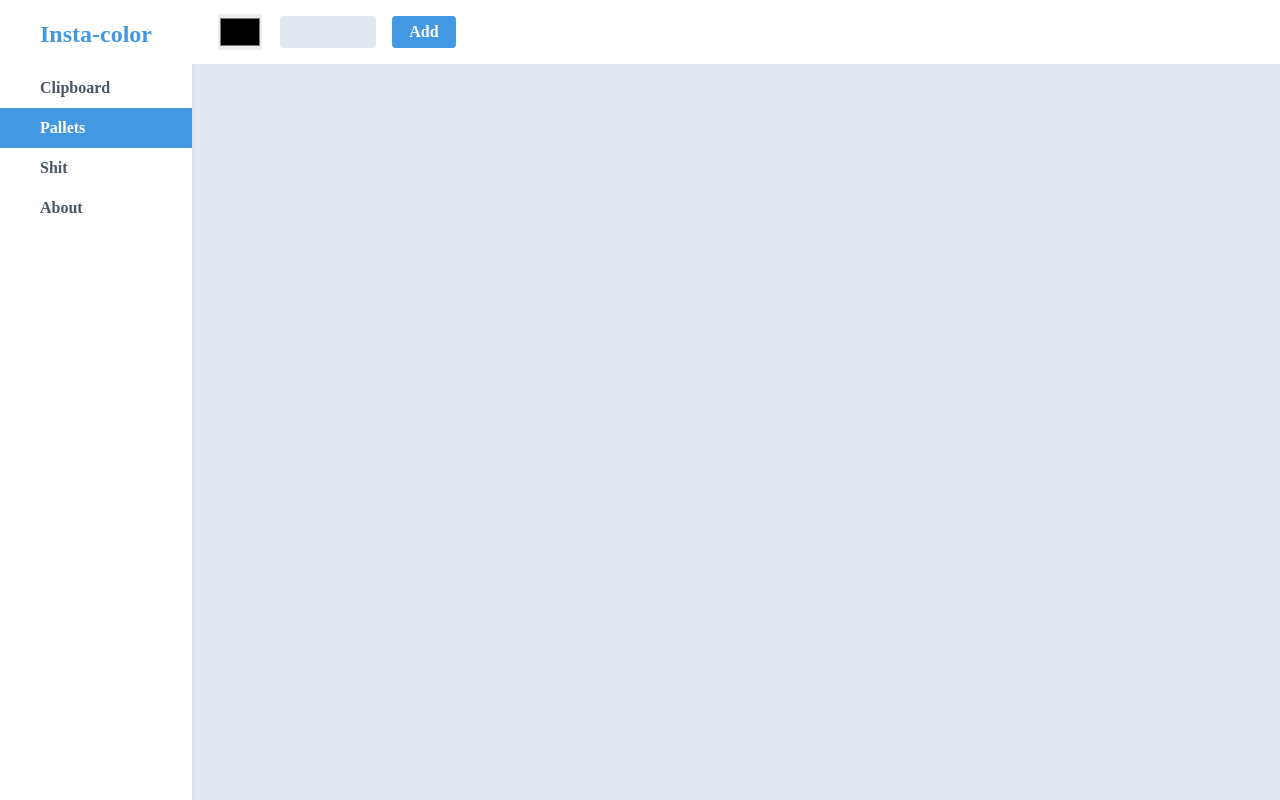
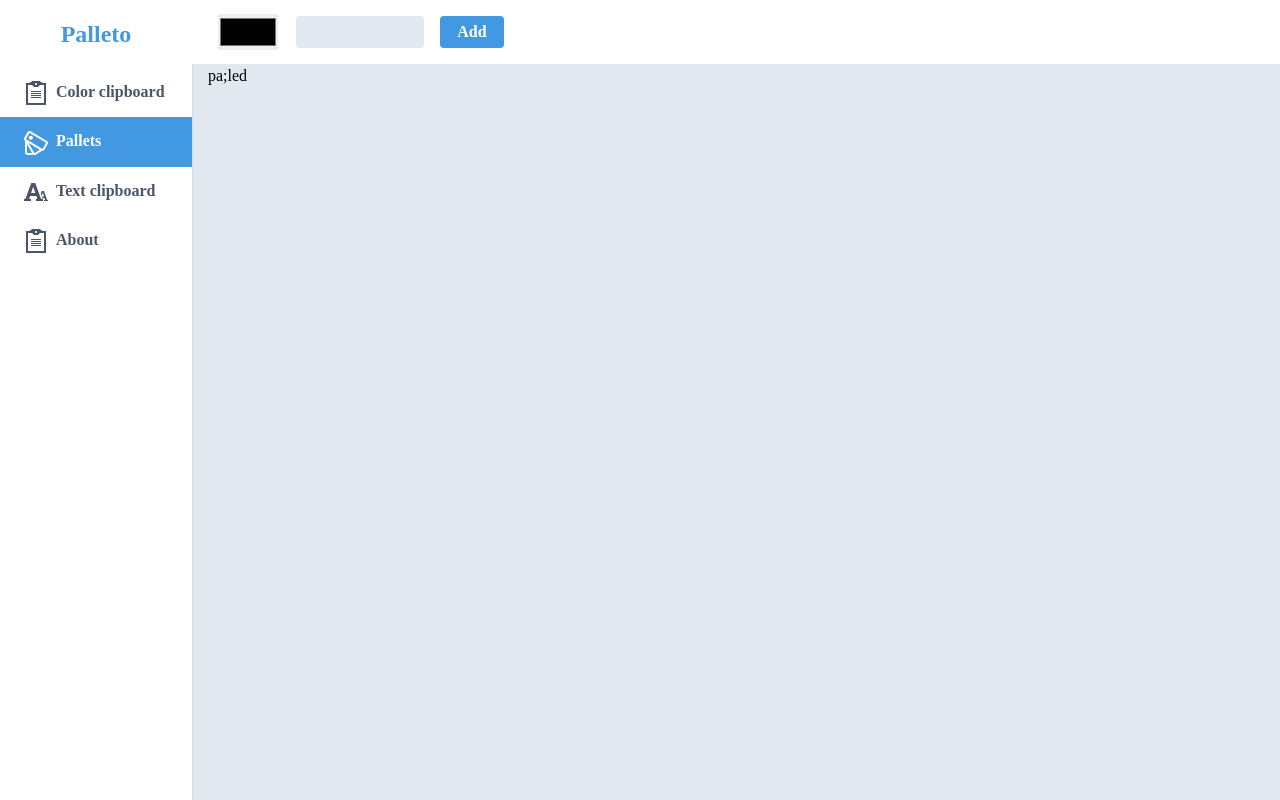
Before and after one commit to DevT0ny/pallet-o, a React (Create React App) app: page /palleto/pallets in a window 1280 px wide. Built offline with nearby package versions, Linux system fonts and the light colour scheme.

Commit message:
names are changed, made color clipboard page responsive

```diff
--- a/public/index.html
+++ b/public/index.html
@@ -25,8 +25,8 @@
     -->
     <title>Palleto</title>
   </head>
-  <body class="bg-white w-screen">
+  <body class="bg-gray-300 w-screen h-screen ">
     <noscript>You need to enable JavaScript to run this app.</noscript>
-    <div id="root"></div>
+    <div id="root" class="w-full  h-full"></div>
   </body>
 </html>
--- a/src/App.js
+++ b/src/App.js
@@ -11,9 +11,10 @@ function App() {
   return (
     < >
       <SlideBar />
-      <div className="ml-48 h-screen bg-gray-300">
+      <div className=" bg-gray-300 -500 h-full lg:ml-48 ">
         <ClipboardContextProvider>
           <Header/>
+          <div className="bg-gray-300 pt-16	p-4">
             <Switch>
               <Route  exact path="/">
                 <Clipboard />
@@ -22,6 +23,8 @@ function App() {
                 <Pallets/>
               </Route>
             </Switch>
+          </div>
+
         </ClipboardContextProvider>
       </div>
 
--- a/src/components/Clipboard.js
+++ b/src/components/Clipboard.js
@@ -10,9 +10,10 @@ export default function Clipboard(){
 		const { clipboardColors, removeColor } = useContext(ClipboardContext)
 
 		return (
-			<div className="bg-gray-300 pt-16	 "  >
+			// <div className="bg-gray-300 pt-16	 "  >
 
-				<div className="grid grid-cols-4 gap-4 p-6" >
+				<div className=" w-full grid gap-2 mt-4 sm:gap-2 md:gap-3 lg:gap-4 xl:gap-4
+					  grid-cols-1 sm:grid-cols-1 md:grid-cols-2 lg:grid-cols-3 xl:grid-cols-4" >
 					{
 						clipboardColors.map(({color},index)=>{
 							return (
@@ -21,6 +22,6 @@ export default function Clipboard(){
 						})
 					}
 				</div>
-			</div>
+			// </div>
 		)
 	}
--- a/src/components/Color.js
+++ b/src/components/Color.js
@@ -23,7 +23,7 @@ export default function Color({color,id,remove,copyClassName}) {
     }
     return (
         <div
-            className="w-full h-20 rounded-md shadow-lg  border-2 border-gray-400 overflow-hidden relative hover:border-blue-600 hover:shadow-xl transition-shadow duration-200"
+            className="w-full h-20 rounded-md shadow-lg border-box border-2 border-gray-400 overflow-hidden relative hover:border-blue-600 hover:shadow-xl transition-shadow duration-200"
             style={{transition:"border .2s ease-in"}}
         >
             <div className="w-full h-full absolute top-0 left-0" style={{backgroundColor:color}}>
--- a/src/components/Header.js
+++ b/src/components/Header.js
@@ -30,13 +30,13 @@ export default function Header() {
           <form onSubmit={onSubmit} className="h-full w-full py-2 px-6 bg-gray-500/  items-center flex flex-row" autoComplete="off">
               <input
                 type="color"
-                  className="w-12 h-10 border-0 rounded outline-none focus:border-blue-400 border-2 border-white origin-top hover:border-gray-400"
+                className=" w-1/6 lg:w-16  h-10 border-0 rounded outline-none focus:border-blue-400 border-2 border-white origin-top hover:border-gray-400"
                 onChange={handleChange}
                 value={color}
                 />
               <input
                 type="text" name="color"
-                  className="w-24 h-8 mx-4 text-center bg-gray-300 focus:shadow-outline outline-none rounded hover:border-gray-400 border-2"
+                className=" w-8/12 lg:w-32 h-8 mx-4 text-center bg-gray-300 focus:shadow-outline outline-none rounded hover:border-gray-400 border-2"
                 onChange={handleChange}
                 value={color}
               />
--- a/src/components/Pallets.js
+++ b/src/components/Pallets.js
@@ -1,10 +1,8 @@
 import React, { Component } from 'react'
-
 export default class Pallets extends Component {
     render() {
         return (
-            <div>
-                pallets
+            <div> pa;led
             </div>
         )
     }
--- a/src/components/Sidebar.js
+++ b/src/components/Sidebar.js
@@ -4,27 +4,46 @@ import { NavLink } from "react-router-dom";
 export default class SlideBar extends Component {
     state={
         urls:[
-          {title:"Clipboard" , url:"/"},
-          {title:"Pallets" , url:"/pallets"},
-          {title:"Shit" , url:"/shit"},
-          {title:"About" , url:"/about"}
+          {
+            title:"Color clipboard" ,
+            url:"/",
+            icon : (<svg className="slidebar__icon w-6 h-6 p-0 mr-2 inline-block" xmlns="http://www.w3.org/2000/svg" width="24" height="24" viewBox="0 0 24 24"><path d="M7 16h10v1h-10v-1zm0-1h10v-1h-10v1zm15-13v22h-20v-22h3c1.229 0 2.18-1.084 3-2h8c.82.916 1.771 2 3 2h3zm-11 1c0 .552.448 1 1 1s1-.448 1-1-.448-1-1-1-1 .448-1 1zm9 1h-4l-2 2h-3.898l-2.102-2h-4v18h16v-18zm-13 9h10v-1h-10v1zm0-2h10v-1h-10v1z"/></svg>)
+          },
+          {
+            title:"Pallets" ,
+            url:"/pallets",
+            icon : (<svg className="slidebar__icon w-6 h-6 p-0 mr-2 inline-block" xmlns="http://www.w3.org/2000/svg" fill-rule="evenodd" clip-rule="evenodd"><path d="M10.5 24h-7c-1.4 0-2.5-1.14-2.5-2.5v-11.64c-.662-.473-1-1.201-1-1.941 0-.376.089-.75.289-1.129 1.065-1.898 2.153-3.783 3.265-5.654.462-.737 1.211-1.136 2.045-1.136.635 0 .972.204 1.445.479.662.386 9 5.352 12.512 7.441.087.052 3.366 1.988 3.449 2.045.663.49.995 1.197.995 1.934 0 .375-.092.745-.295 1.13-1.064 1.899-2.153 3.784-3.265 5.655-.577.92-1.615 1.29-2.496 1.088-.392.234-5.826 3.75-6.252 3.968-.413.212-.762.26-1.192.26m-7.5-10.763v8.263c0 .274.221.5.5.5h4.588c-1.72-2.906-3.417-5.827-5.088-8.763m1.606-1.238c.053.092 5.681 9.797 5.726 9.859.108.139.299.181.455.098.164-.092 5.081-3.251 5.081-3.251-.639-.377-8.144-4.851-11.262-6.706m.659-9.829c-.913 1.456-3.199 5.525-3.235 5.61-.07.171-.008.366.149.464.201.12 16.023 9.547 16.177 9.571.151.022.297-.045.377-.174.942-1.584 3.206-5.55 3.232-5.601.069-.172.007-.367-.15-.465-.201-.12-15.983-9.499-16.09-9.546-.18-.074-.365-.002-.46.141m1.557 2.695c1.104 0 2 .897 2 2 0 1.104-.896 2-2 2s-2-.896-2-2c0-1.103.896-2 2-2"/></svg>)
+
+          },
+          {
+            title:"Text clipboard" ,
+            url:"/shit",
+            icon : (<svg className="slidebar__icon w-6 h-6 p-0 mr-2 inline-block" xmlns="http://www.w3.org/2000/svg" viewBox="0 0 24 24"><path d="M24 20v1h-4v-1h.835c.258 0 .405-.178.321-.422l-.473-1.371h-2.231l-.575-1.59h2.295l-1.362-4.077-1.154 3.451-.879-2.498.921-2.493h2.222l3.033 8.516c.111.315.244.484.578.484h.469zm-6-1h1v2h-7v-2h.532c.459 0 .782-.453.633-.887l-.816-2.113h-6.232l-.815 2.113c-.149.434.174.887.633.887h1.065v2h-7v-2h.43c.593 0 1.123-.375 1.32-.935l5.507-15.065h3.952l5.507 15.065c.197.56.69.935 1.284.935zm-10.886-6h4.238l-2.259-6.199-1.979 6.199z"/></svg>)
+
+          },
+          {
+            title:"About" ,
+            url:"/about",
+            icon : (<svg className="slidebar__icon w-6 h-6 p01 mr-2 inline-block" xmlns="http://www.w3.org/2000/svg" width="24" height="24" viewBox="0 0 24 24"><path d="M7 16h10v1h-10v-1zm0-1h10v-1h-10v1zm15-13v22h-20v-22h3c1.229 0 2.18-1.084 3-2h8c.82.916 1.771 2 3 2h3zm-11 1c0 .552.448 1 1 1s1-.448 1-1-.448-1-1-1-1 .448-1 1zm9 1h-4l-2 2h-3.898l-2.102-2h-4v18h16v-18zm-13 9h10v-1h-10v1zm0-2h10v-1h-10v1z"/></svg>)
+
+          }
         ]
     }
 
     render() {
 
         return (
-          <nav className="w-48 slidebar h-screen fixed shadow-md">
-              <h2 className="slidebar__logo">Insta-color</h2>
+          <nav className="w-48 slidebar hidden lg:block h-screen fixed shadow-md">
+              <h2 className="slidebar__logo">Palleto</h2>
               <ul className="h-full w-full p-0 ">
                   {
-                    this.state.urls.map(({title,url},index)=>(
+                    this.state.urls.map(({title,url,icon},index)=>(
                       <li className="w-full " key={index} >
                         <NavLink
                           exact to={url}
                           activeClassName="slidebar__link--active "
-                          className="slidebar__link"
-                        >
+                          className="slidebar__link "
+                        >{icon}
                         {title}
                         </NavLink>
                       </li>
--- a/src/tailwind.css
+++ b/src/tailwind.css
@@ -25,7 +25,7 @@ input[data-error]:hover{
   @apply text-2xl text-blue-500 font-bold  text-center py-4;
 }
 .slidebar__link{
-  @apply text-gray-700 w-full py-2 px-10 inline-block font-semibold;
+  @apply text-gray-700 w-full py-3 pl-6 inline-block font-semibold;
 }
 
 .slidebar__link:hover{
@@ -36,6 +36,18 @@ input[data-error]:hover{
 }
 .slidebar__link--active:hover{
   @apply text-white;
+}
+.slidebar__icon{
+  fill : #4a5568;
+}
+.slidebar__link:hover  .slidebar__icon{
+  fill : #4299e1;
+}
+.slidebar__link--active  .slidebar__icon{
+  fill : white;
+}
+.slidebar__link--active:hover  .slidebar__icon{
+  fill : white;
 }
 @keyframes showPopup {
   from{
```
Also changed, not shown: src/icons/iconmonstr-clipboard-1.svg (added), src/index.css. Lines whose indentation alone changed are shown as unchanged.
